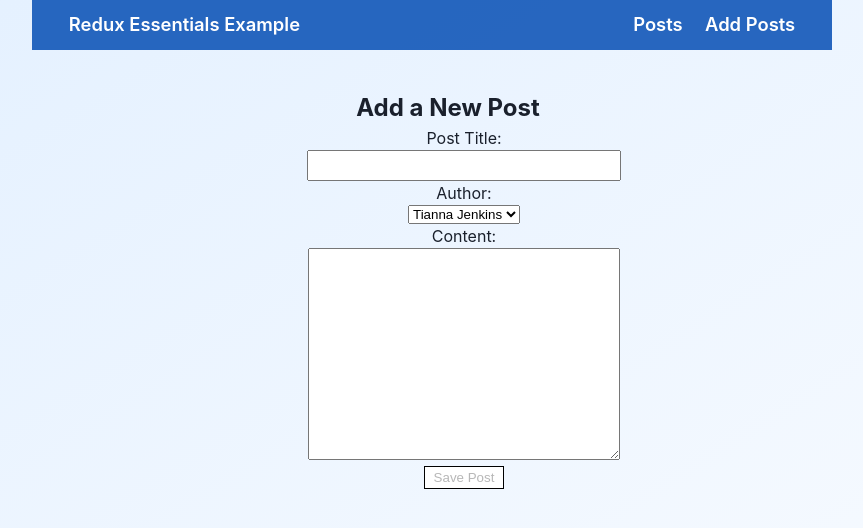
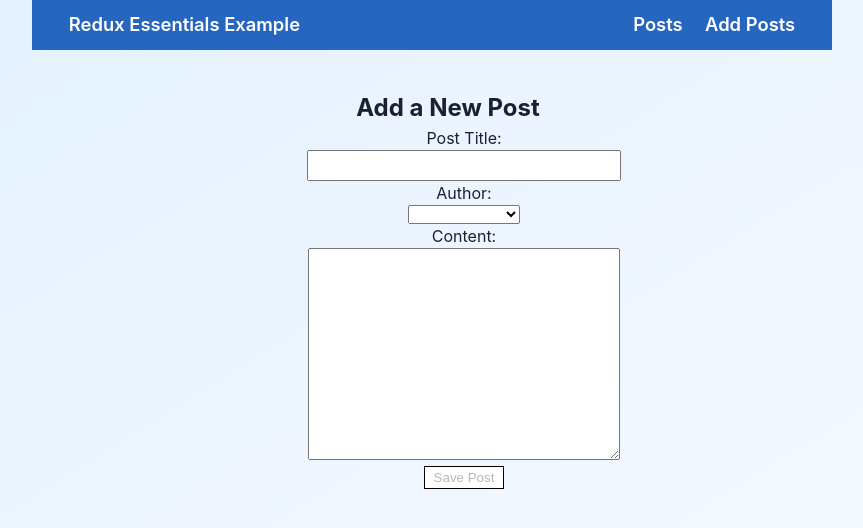
Before and after one commit to MajkoDev/redux-toolkit, a React (Vite) app: page /add in a window 1280 px wide. Shown: the top 528 px of the page, without its empty margins (208-1071 px from the left). Built offline with nearby package versions, Linux system fonts and the light colour scheme.

Commit message:
Update AddPostForm.jsx

```diff
--- a/03-post-intermediate/AddPostForm.jsx
+++ b/03-post-intermediate/AddPostForm.jsx
@@ -4,7 +4,6 @@
 import { useNavigate } from "react-router-dom";
 
 const AddPostForm = () => {
-
   const navigate = useNavigate();
 
   const [title, setTitle] = useState("");
@@ -30,7 +29,6 @@
       setTitle("");
       setContent("");
       navigate(`/`);
-
     }
   };
 
@@ -57,6 +55,7 @@
 
         <label htmlFor="postAuthor">Author:</label>
         <select id="postAuthor" value={userId} onChange={onAuthorChange}>
+          <option value=""></option>
           {usersOptions}
         </select>
 
@@ -66,7 +65,7 @@
           id="postContent"
           value={content}
           onChange={onContentChange}
-        ></textarea>
+        />
 
         <button type="button" onClick={onSavePostClicked} disabled={!canSave}>
           Save Post
```
